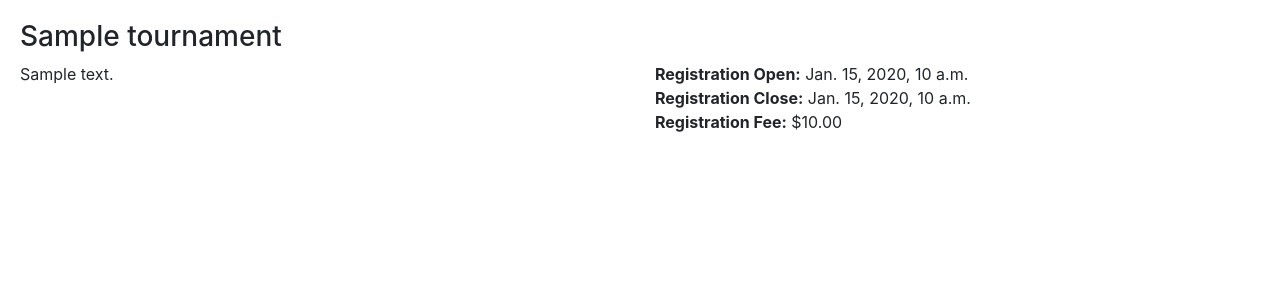
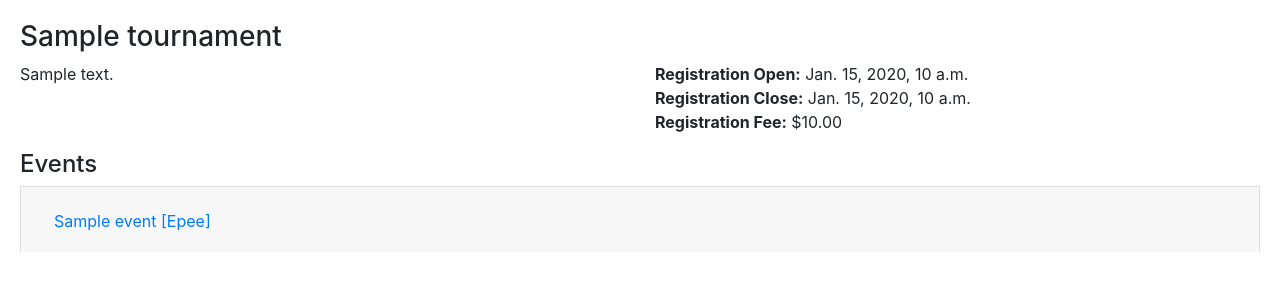
Before and after one commit to brianjaustin/ftman, a Django app: page /tournament/1 in a window 1280 px wide. Shown: the part 56-356 px from the top of the page. Run offline with Django 3.2, Linux system fonts and the light colour scheme; tables that the repository leaves empty hold one stand-in row (values such as "Sample post"); some libraries are stand-ins or nearby versions.

Commit message:
Basic event display

```diff
--- a/templates/base.html
+++ b/templates/base.html
@@ -4,6 +4,9 @@
 <head>
   <meta charset="UTF-8" />
   <meta name="viewport" content="width=device-width, initial-scale=1, shrink-to-fit=no" />
+  <script src="https://code.jquery.com/jquery-3.3.1.slim.min.js" integrity="sha384-q8i/X+965DzO0rT7abK41JStQIAqVgRVzpbzo5smXKp4YfRvH+8abtTE1Pi6jizo" crossorigin="anonymous"></script>
+  <script src="https://cdnjs.cloudflare.com/ajax/libs/popper.js/1.14.7/umd/popper.min.js" integrity="sha384-UO2eT0CpHqdSJQ6hJty5KVphtPhzWj9WO1clHTMGa3JDZwrnQq4sF86dIHNDz0W1" crossorigin="anonymous"></script>
+  <script src="https://stackpath.bootstrapcdn.com/bootstrap/4.3.1/js/bootstrap.min.js" integrity="sha384-JjSmVgyd0p3pXB1rRibZUAYoIIy6OrQ6VrjIEaFf/nJGzIxFDsf4x0xIM+B07jRM" crossorigin="anonymous"></script>
   <link rel="stylesheet" href="https://stackpath.bootstrapcdn.com/bootstrap/4.3.1/css/bootstrap.min.css"
         integrity="sha384-ggOyR0iXCbMQv3Xipma34MD+dH/1fQ784/j6cY/iJTQUOhcWr7x9JvoRxT2MZw1T" crossorigin="anonymous" />
   <link rel="stylesheet" type="text/css" href="{% static 'base.css' %}" />
--- a/templates/tournament/tournament_detail.html
+++ b/templates/tournament/tournament_detail.html
@@ -18,4 +18,30 @@
     </p>
   </div>
 </div>
+<h4>Events</h4>
+<div class="accordion" id="eventAccordion">
+  {% for event in tournament.event_set.all %}
+  <div class="card">
+    <div class="card-header" id="heading_{{ event|slugify }}">
+      <h2 class="mb-0">
+        <button class="btn btn-link" type="button" data-toggle="collapse"
+                data-target="#collapse_{{ event|slugify }}" aria-expanded="false" aria-controls="collapse_{{ event|slugify }}">
+          {{ event }}
+        </button>
+      </h2>
+    </div>
+    <div id="collapse_{{ event|slugify }}" class="collapse" aria-labelledby="heading_{{ event|slugify }}" data-parent="#eventAccordion">
+      <div class="card-body">
+        <div class="row">
+          <div class="col-sm">{{ event.fencers.count }} / {{ event.fencers_max }} fencers</div>
+          <div class="col-sm">${{ event.fee }}</div>
+        </div>
+        <p>{{ event.description }}</p>
+      </div>
+    </div>
+  </div>
+  {% empty %}
+  <p>This tournament does not have any events.</p>
+{% endfor %}
+</div>
 {% endblock content %}
--- a/tournament/models.py
+++ b/tournament/models.py
@@ -88,11 +88,15 @@ class Event(models.Model):
 
     def __str__(self):
         """
-        Default string representation of an event is its name.
+        Default string representation of an event is its name, or name and
+        weapon if the name doesn't already have it.
         Returns:
-            This event's name
+            This event's string representation
         """
-        return self.name
+        if self.get_weapon_display() in self.name:
+            return self.name
+        else:
+            return "{} [{}]".format(self.name, self.get_weapon_display())
 
     def can_fence(self, fencer):
         """
```
